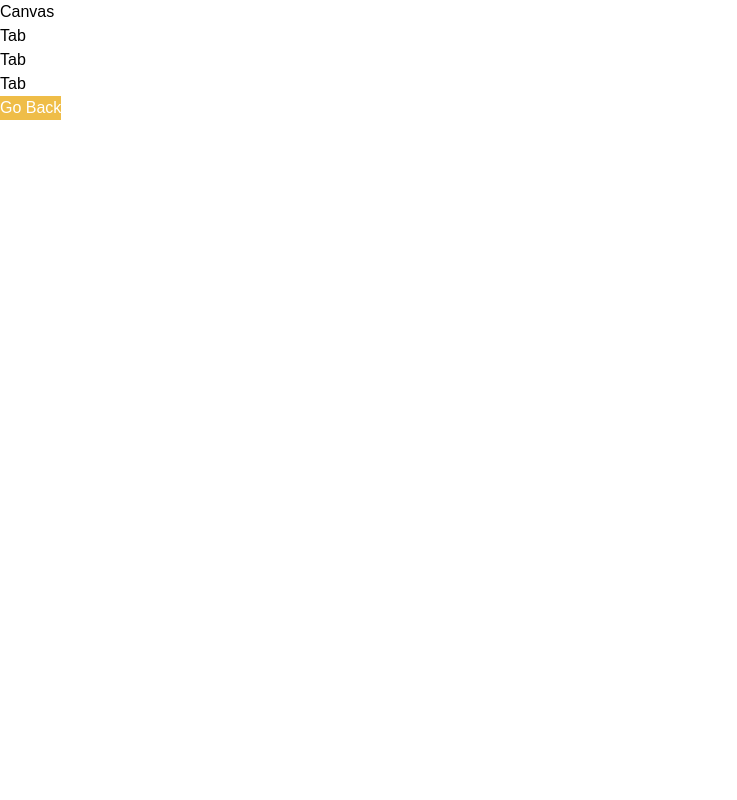
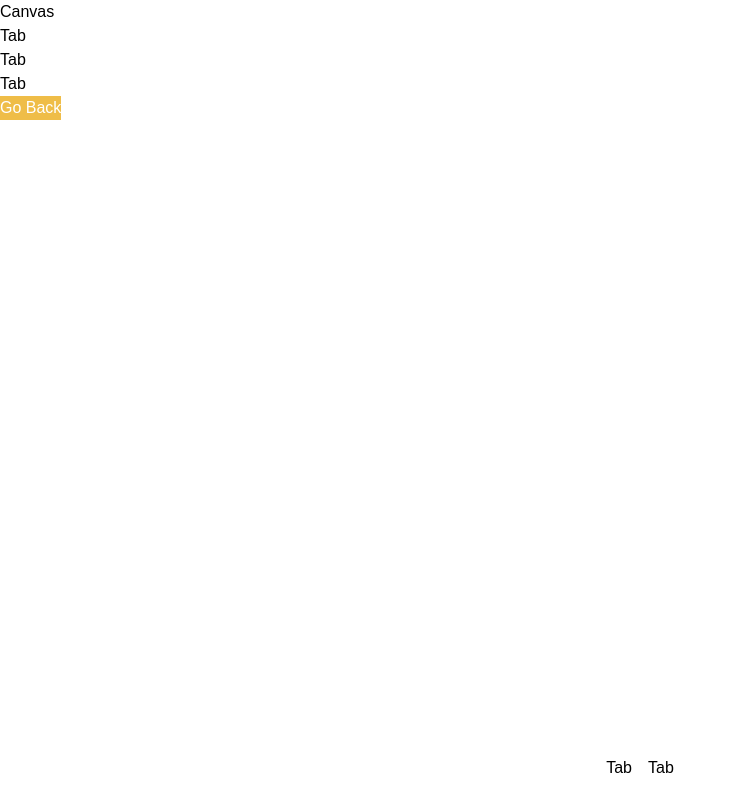
Before and after one commit to dmarie777/3DPx, a React (Vite) app in the folder client/: page / in a window 1280 px wide. Both pictures are taken after a click on the button "Customize It". Shown: the whole page, without its empty margins (0-737 px from the left). Built offline with nearby package versions, Linux system fonts and the light colour scheme; a web font is replaced by a local one.

Commit message:
Added styles for the class filtertabs-container in the file index.css and added the last motion component in the file Customizer.jsx

```diff
--- a/client/src/index.css
+++ b/client/src/index.css
@@ -30,3 +30,7 @@ html {
 .head-text {
   @apply xl:text-[10rem] text-[6rem] xl:leading-[11rem] leading-[7rem] font-black text-black;
 }
+
+.filtertabs-container {
+  @apply absolute z-10 bottom-5 right-0 left-0 w-full flex justify-center items-center flex-wrap gap-4;
+}
--- a/client/src/pages/Customizer.jsx
+++ b/client/src/pages/Customizer.jsx
@@ -45,7 +45,20 @@ const Customizer = () => {
               customStyles= 'w-fit px-4 py-2.5 font-bold text-sm'
             />
           </motion.div>
-
+          <motion.div
+           className="filtertabs-container"
+           {...slideAnimation('up')}
+          >
+            {FilterTabs.map((tab) => (
+              <Tab
+                key={tab.name}
+                tab={tab}
+                isFiltertab
+                isActiveTab=""
+                handleClick={() => {}}
+              />
+            ))}
+          </motion.div>
         </>
       )}
     </AnimatePresence>
```
